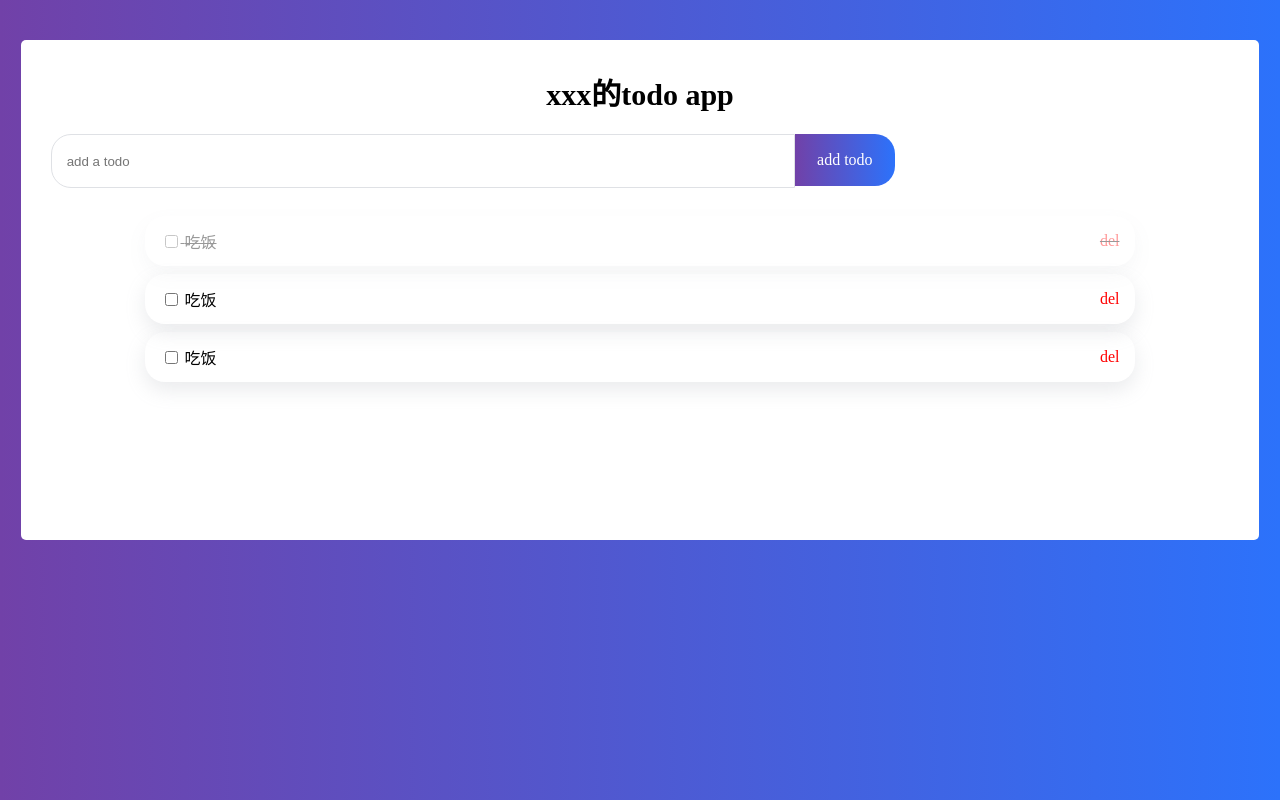
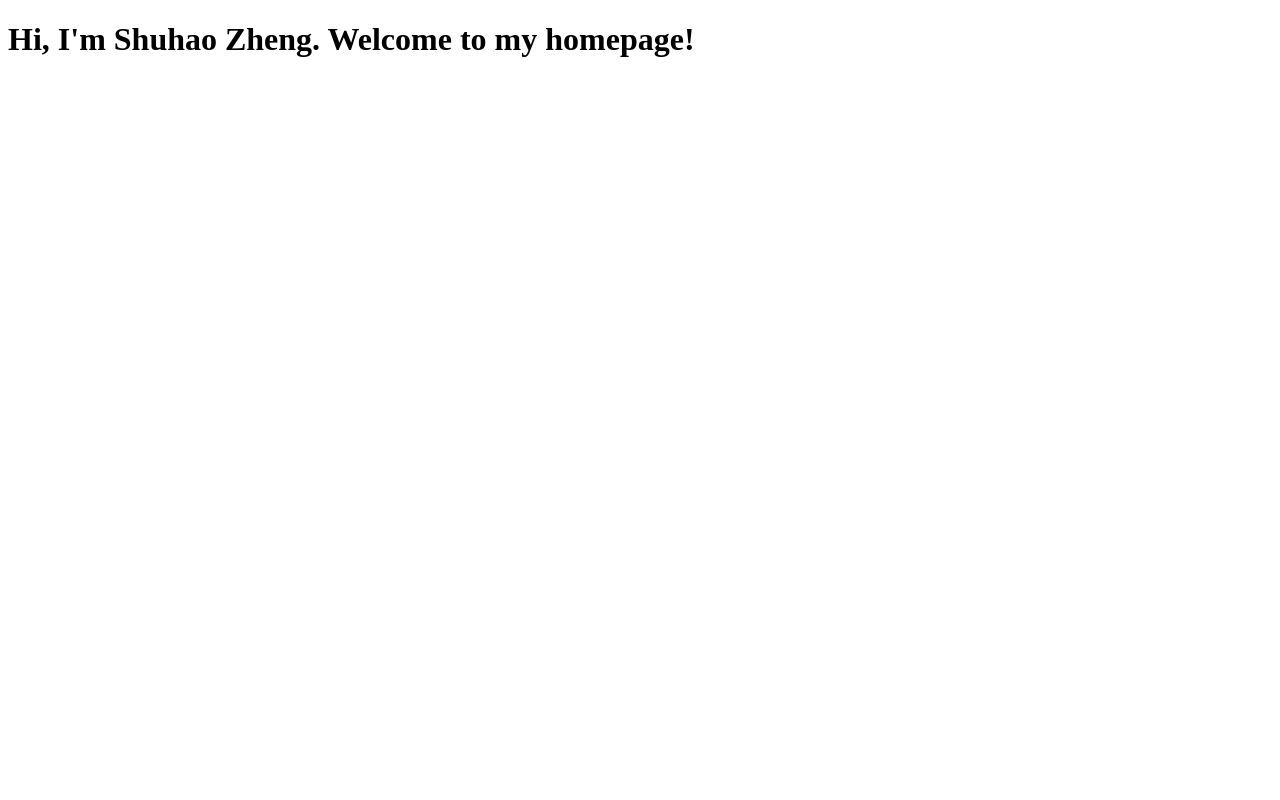
Before and after one commit to Surehope0506/The_one, a plain HTML site: page index.html in a window 1280 px wide. Drawn offline with Linux system fonts and the light colour scheme.

Commit message:
Add files via upload

```diff
--- a/index.html
+++ b/index.html
@@ -3,108 +3,9 @@
 <head>
     <meta charset="UTF-8">
     <meta name="viewport" content="width=device-width, initial-scale=1.0">
-    <title>第一个网页</title>
+    <title>Surehope's website</title>
 </head>
 <body>
-    <div class="todo-app">
-        <div class="title">xxx的todo app</div>
-        <div class="todo-form">
-            <input class="todo-input" type="text" placeholder="add a todo">
-            <div class="todo-button">add todo</div>
-        </div>
-        <div class="item completed">
-            <div>
-                <input type="checkbox">
-                <span class="name">吃饭</span>
-            </div>
-            <div class="del">del</div>
-        </div>
-        <div class="item">
-            <div>
-                <input type="checkbox">
-                <span class="name">吃饭</span>
-            </div>
-            <div class="del">del</div>
-        </div>
-        <div class="item">
-            <div>
-                <input type="checkbox">
-                <span class="name">吃饭</span>
-            </div>
-            <div class="del">del</div>
-        </div>
-    </div>
-    <style>
-        body{
-            background: linear-gradient(
-                to right,
-                rgb(113, 65, 168),
-                rgb(44, 114, 251, 1)
-            );
-        }
-        .todo-app{
-            width: 98%;
-            height: 500px;
-            padding-top: 30px;
-            box-sizing: border-box;
-            background-color: #ffff;
-            border-radius: 5px;
-            margin-top: 40px;
-            margin-left: 1%;
-        }
-        .title{
-            font-size: 30px;
-            font-weight: 700;
-            text-align: center;;
-        }
-        .todo-form{
-            display: flex;
-            margin-top: 20px;
-            margin-left: 30px;
-        }
-        .todo-input{
-            padding-left: 15px;
-            border: 1px solid #dfe1e5;
-            outline: none;
-            width: 60%;
-            height: 50px;
-            border-radius: 20px 0 0 20px;
-            margin-bottom: 20px;
-        }
-        .todo-button{
-            width: 100px;
-            height: 52px;
-            border-radius: 0 20px 20px 0;
-            text-align: center;
-            background: linear-gradient(
-                to right,
-                rgb(113, 65, 168),
-                rgba(44, 114, 251, 1)
-            );
-            color: #ffff;
-            line-height: 52px;
-            cursor: pointer;
-            user-select: none;
-        }
-        .item{
-            display: flex;
-            align-items: center;
-            justify-content: space-between;
-            box-sizing: border-box;
-            width: 80%;
-            height: 50px;
-            margin: 8px auto;
-            padding: 16px;
-            border-radius: 20px;
-            box-shadow: rgba(149, 157, 165, 0.2) 0px 8px 20px;
-        }
-        .del{
-            color: red;
-        }
-        .completed{
-            text-decoration: line-through;
-            opacity: 0.4;
-        }
-    </style>
+    <h1>Hi, I'm Shuhao Zheng. Welcome to my homepage!</h1>
 </body>
 </html>
```
